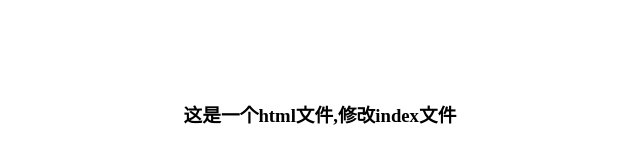
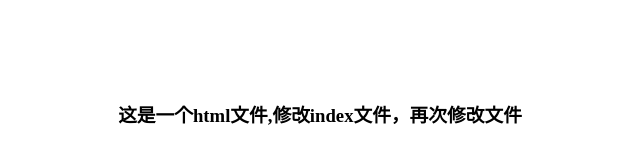
Before and after one commit to llyy009/pilishen.com, a plain HTML site: page index.html in a window 1280 px wide. Shown: the whole page, without its empty margins (320-960 px from the left). Drawn offline with Linux system fonts and the light colour scheme.

Commit message:
remodified

```diff
--- a/index.html
+++ b/index.html
@@ -5,6 +5,6 @@
 	<link rel="stylesheet" type="text/css" href="style.css">
 </head>
 <body>
-	<h3>这是一个html文件,修改index文件</h3>
+	<h3>这是一个html文件,修改index文件，再次修改文件</h3>
 </body>
 </html>
```
